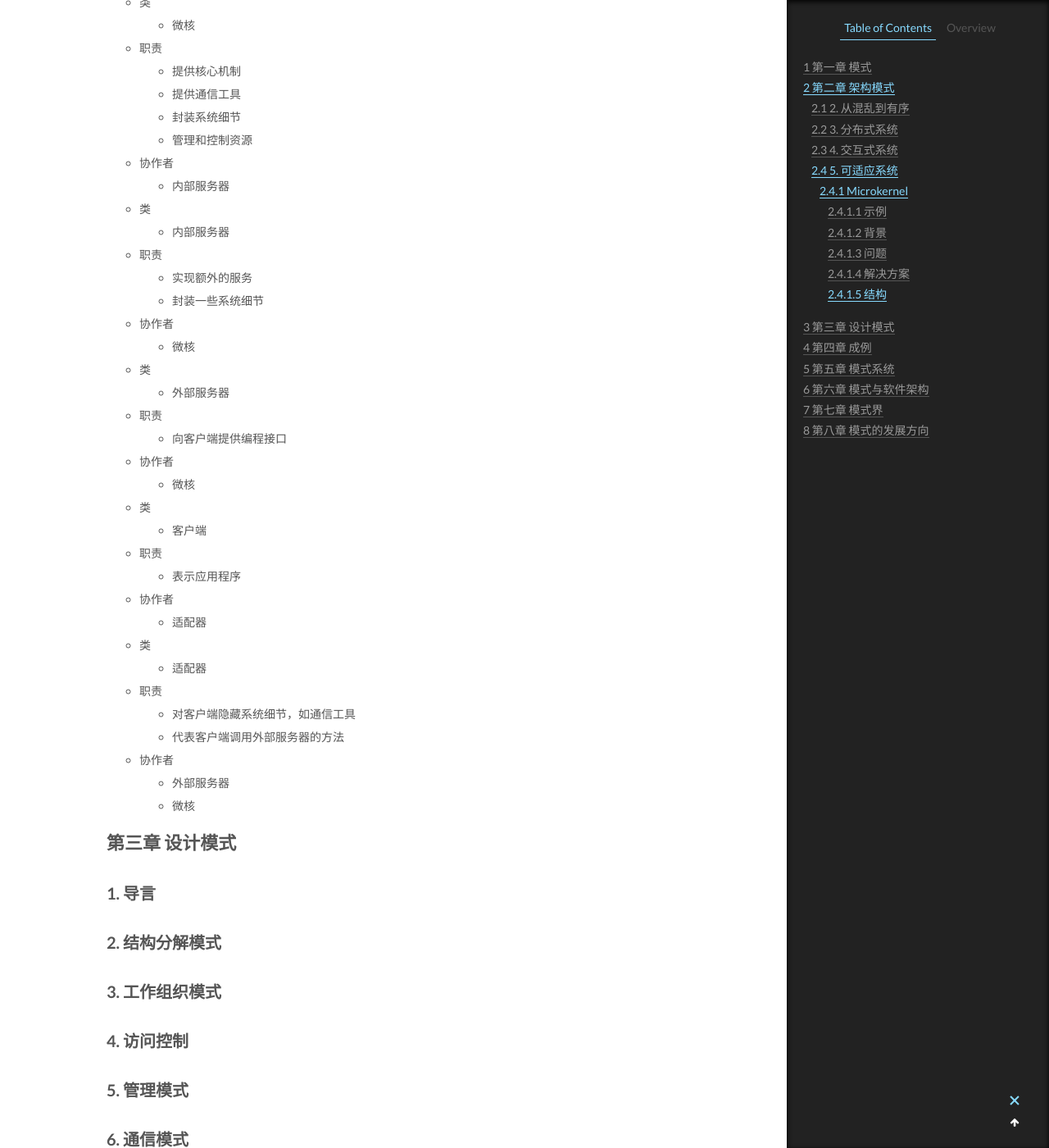
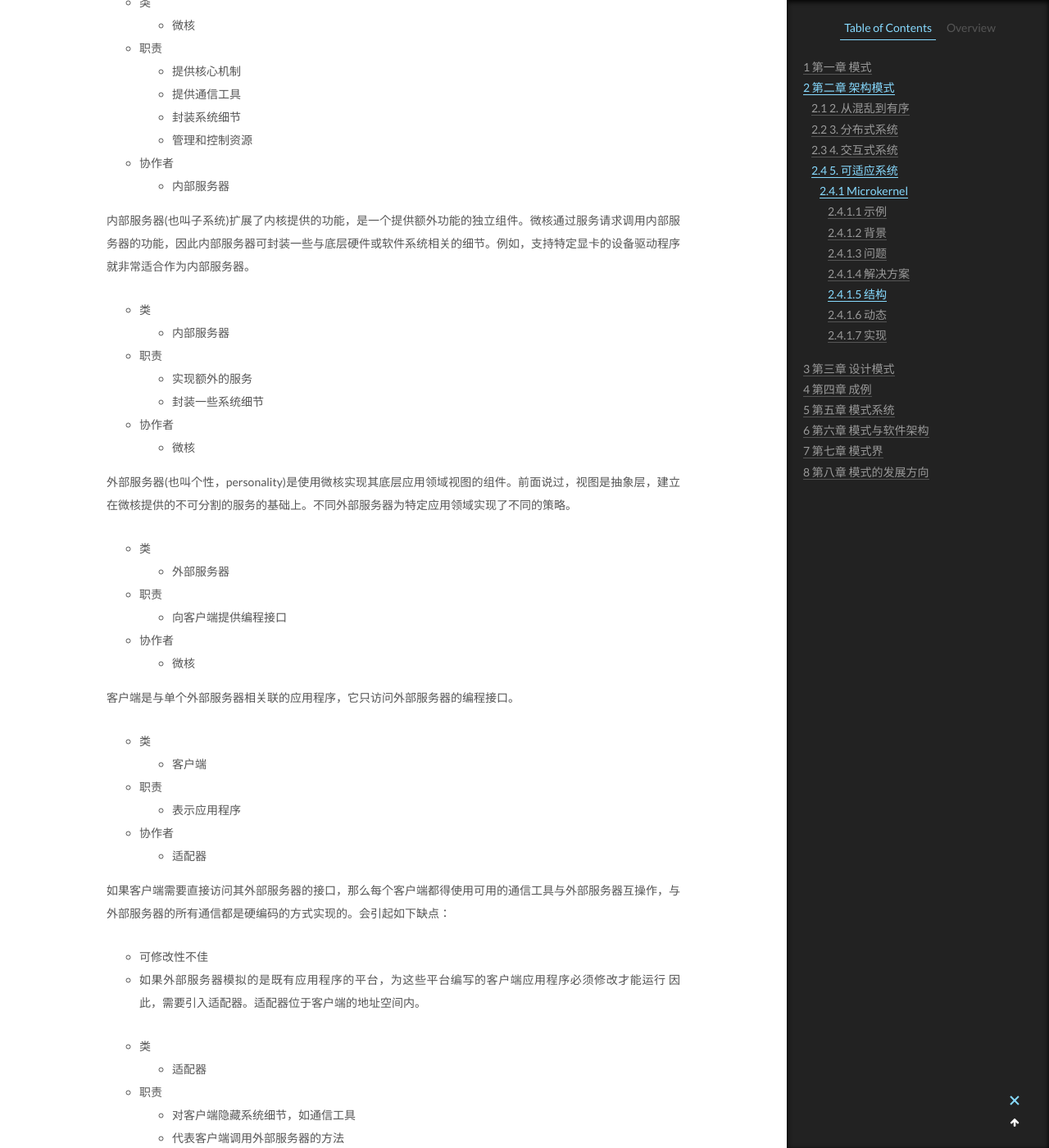
Before and after one commit to CodeHunter2006/CodeHunter2006.github.io, a Jekyll site: the page built from _posts/2019-11-16-Pattern_Oriented_Software_Architecture_notes.md, in a window 1280 px wide and 1400 px high, scrolled down 32665 px. Shown: the whole window at 82% size. Built offline with Jekyll 4.4.1, drawn with Linux system fonts in a browser that asks for light colours; some of the changed text lies outside the part shown.

Commit message:
[chore]: add contents

```diff
--- a/_posts/2019-11-16-Pattern_Oriented_Software_Architecture_notes.md
+++ b/_posts/2019-11-16-Pattern_Oriented_Software_Architecture_notes.md
@@ -1004,13 +1004,17 @@ MVC 模式
 - 协作者
   - 内部服务器
 
-* 类
+内部服务器(也叫子系统)扩展了内核提供的功能，是一个提供额外功能的独立组件。微核通过服务请求调用内部服务器的功能，因此内部服务器可封装一些与底层硬件或软件系统相关的细节。例如，支持特定显卡的设备驱动程序就非常适合作为内部服务器。
+
+- 类
   - 内部服务器
-* 职责
+- 职责
   - 实现额外的服务
   - 封装一些系统细节
-* 协作者
+- 协作者
   - 微核
+
+外部服务器(也叫个性，personality)是使用微核实现其底层应用领域视图的组件。前面说过，视图是抽象层，建立在微核提供的不可分割的服务的基础上。不同外部服务器为特定应用领域实现了不同的策略。
 
 - 类
   - 外部服务器
@@ -1019,21 +1023,46 @@ MVC 模式
 - 协作者
   - 微核
 
-* 类
+客户端是与单个外部服务器相关联的应用程序，它只访问外部服务器的编程接口。
+
+- 类
   - 客户端
-* 职责
+- 职责
   - 表示应用程序
-* 协作者
+- 协作者
   - 适配器
 
-- 类
+如果客户端需要直接访问其外部服务器的接口，那么每个客户端都得使用可用的通信工具与外部服务器互操作，与外部服务器的所有通信都是硬编码的方式实现的。会引起如下缺点：
+
+- 可修改性不佳
+- 如果外部服务器模拟的是既有应用程序的平台，为这些平台编写的客户端应用程序必须修改才能运行
+  因此，需要引入适配器。适配器位于客户端的地址空间内。
+
+* 类
   - 适配器
-- 职责
+* 职责
   - 对客户端隐藏系统细节，如通信工具
   - 代表客户端调用外部服务器的方法
-- 协作者
+* 协作者
   - 外部服务器
   - 微核
+
+#### 动态
+
+- 情景 1 客户端调用其外部服务器的服务是，Microkernel 架构的动态行为。
+- 情景 2 这个情景说明了外部服务器请求内部服务器提供的服务时，Microkernel 架构的动态行为。
+
+#### 实现
+
+1. 分析应用领域
+2. 分析外部服务器
+3. 将服务分类
+4. 划分类别
+5. 对于第 1 步确定的每种类别，找出其完整的操作和抽象集。
+6. 确定请求传输策略，同步、异步
+7. 确定微核组件的结构
+   如果可能，使用 Layers 模式来设计微核，将微核中与系统相关的部分独立于系统的部分分开。
+8. 确定微核的编程接口
 
 # 第三章 设计模式
 
```
Also changed, not shown: _posts/2018-10-27-Go_test.md (+21 -7 lines), _posts/2019-10-02-Git_CMD.md (+3 -1 lines), _posts/2019-12-06-Redis_cases.md (+2 -1 lines), _posts/2019-12-09-MicroService_note.md (added, +16 -0 lines).
